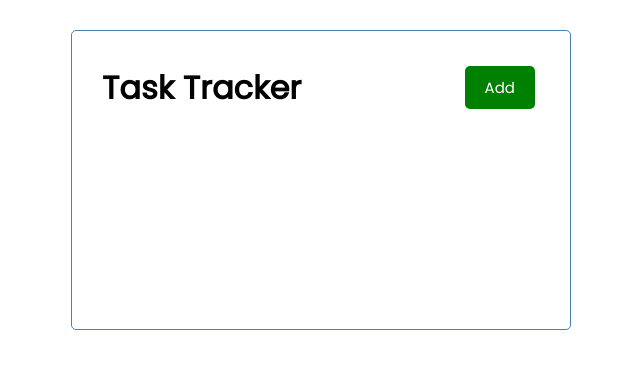
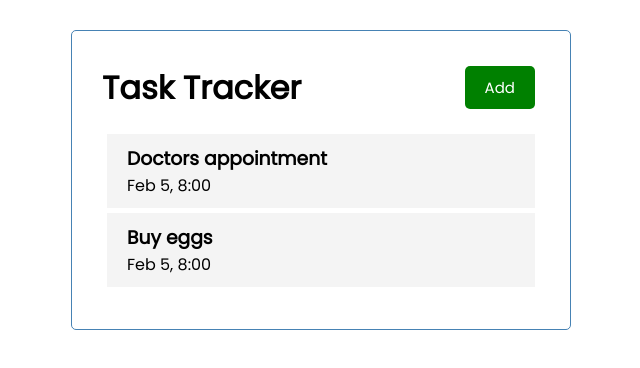
Before and after one commit to meibyhernandez/react_app_taskTracker, a React (Create React App) app: page / in a window 1280 px wide. Shown: the top 368 px of the page, without its empty margins (319-959 px from the left). Built offline with nearby package versions, Linux system fonts and the light colour scheme.

Commit message:
Show tasks with a defined array

```diff
--- a/package.json
+++ b/package.json
@@ -8,6 +8,7 @@
     "@testing-library/user-event": "^13.5.0",
     "react": "^18.2.0",
     "react-dom": "^18.2.0",
+    "react-icons": "^4.6.0",
     "react-scripts": "5.0.1",
     "web-vitals": "^2.1.4"
   },
--- a/src/App.js
+++ b/src/App.js
@@ -1,10 +1,29 @@
-
+import { useState } from "react"
 import Header from "./components/Header";
+import Tasks from "./components/Tasks";
 
 function App() {
+
+  const [tasks, setTasks]=useState([
+    {
+      id:1,
+      text: 'Doctors appointment',
+      day: 'Feb 5, 8:00',
+      reminder: true,
+    },
+    {
+      id:2,
+      text: 'Buy eggs',
+      day: 'Feb 5, 8:00',
+      reminder: true,
+    }
+
+  ])
+
   return (
     <div className="container">
-    <Header></Header>
+    <Header/>
+    <Tasks tasks={tasks}/>
     </div>
   );
 }
--- /dev/null
+++ b/src/components/Task.js
@@ -0,0 +1,10 @@
+const Task = ({task}) => {
+  return (
+    <div className="task">
+    <h3>{task.text}</h3>
+    <p>{task.day}</p>
+    </div>
+  )
+}
+
+export default Task
--- /dev/null
+++ b/src/components/Tasks.js
@@ -0,0 +1,13 @@
+import Task from "./Task"
+
+const Tasks = ({tasks}) => {
+    return (
+    <>
+        {tasks.map((task)=>(
+            <Task key={task.id} task={task}/>
+        ))}
+    </>
+  )
+}
+
+export default Tasks
```
Also changed, not shown: 1 other file (tests, documents, lock files or other folders).
